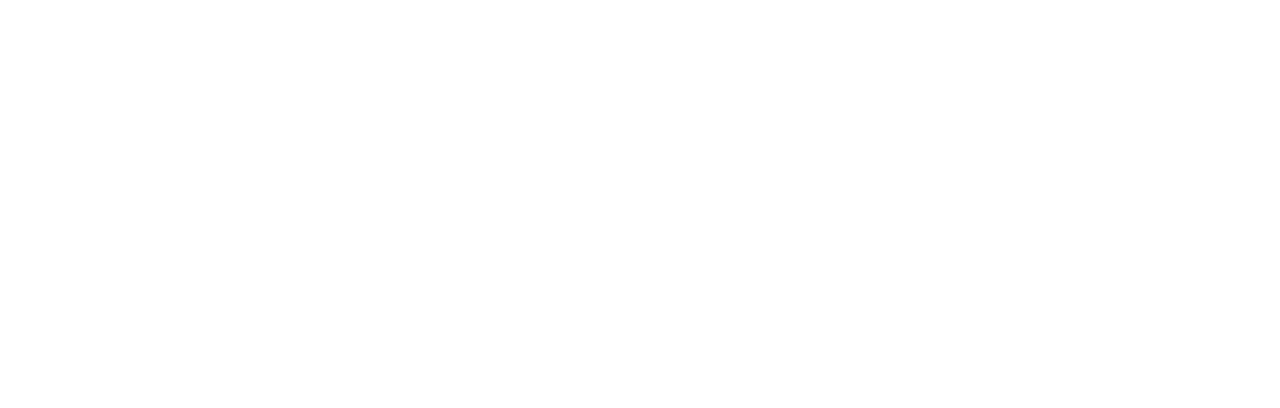
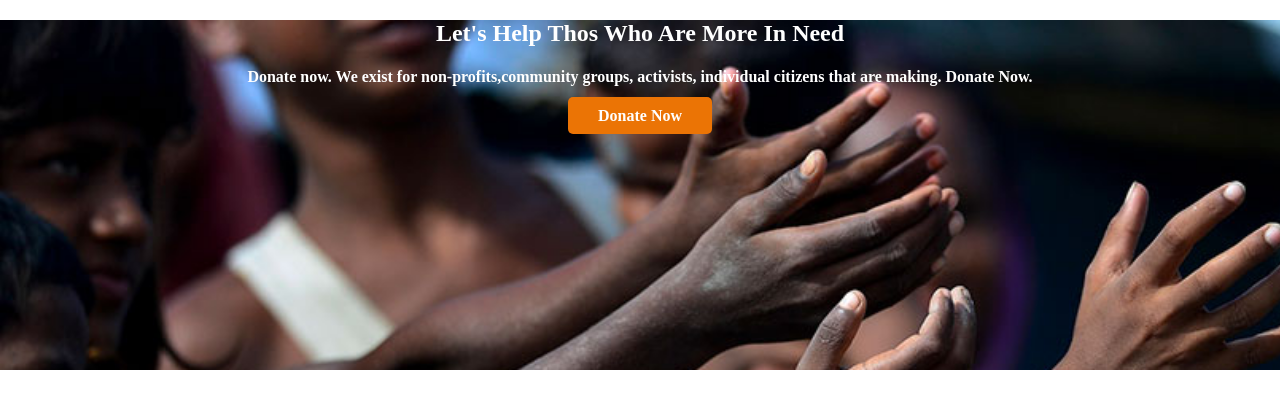
Before and after one commit to kallan20/donate-today, a plain HTML site: page index.html in a window 1280 px wide. Drawn offline with Linux system fonts and the light colour scheme.

Commit message:
background image

```diff
--- a/index.html
+++ b/index.html
@@ -11,6 +11,13 @@
 </head>
 
 <body>
+    <section class="banner">
+        <h1>Let's Help Thos Who Are More In Need</h1>
+        <h4>Donate now. We exist for non-profits,community groups, activists, individual citizens that are making.
+            Donate Now.</h4>
+        <a class="link-button" target="_blank" href="https://kallan20.github.io/donate-today/">Donate Now</a>
+
+    </section>
 
 </body>
 
--- a/style.css
+++ b/style.css
@@ -0,0 +1,29 @@
+body {
+    margin: 0;
+}
+
+
+.banner {
+    background-image: url(images/donation13.jpg);
+    color: white;
+    font-weight: 900;
+    text-align: center;
+    background-repeat: no-repeat;
+    background-size: 1400px;
+    height: 350px;
+
+
+
+
+
+
+}
+
+.link-button {
+    text-decoration: none;
+    background-color: rgb(235, 116, 5);
+    color: white;
+    padding: 10px 30px;
+    border-radius: 5px;
+    font-weight: 700;
+}
```
